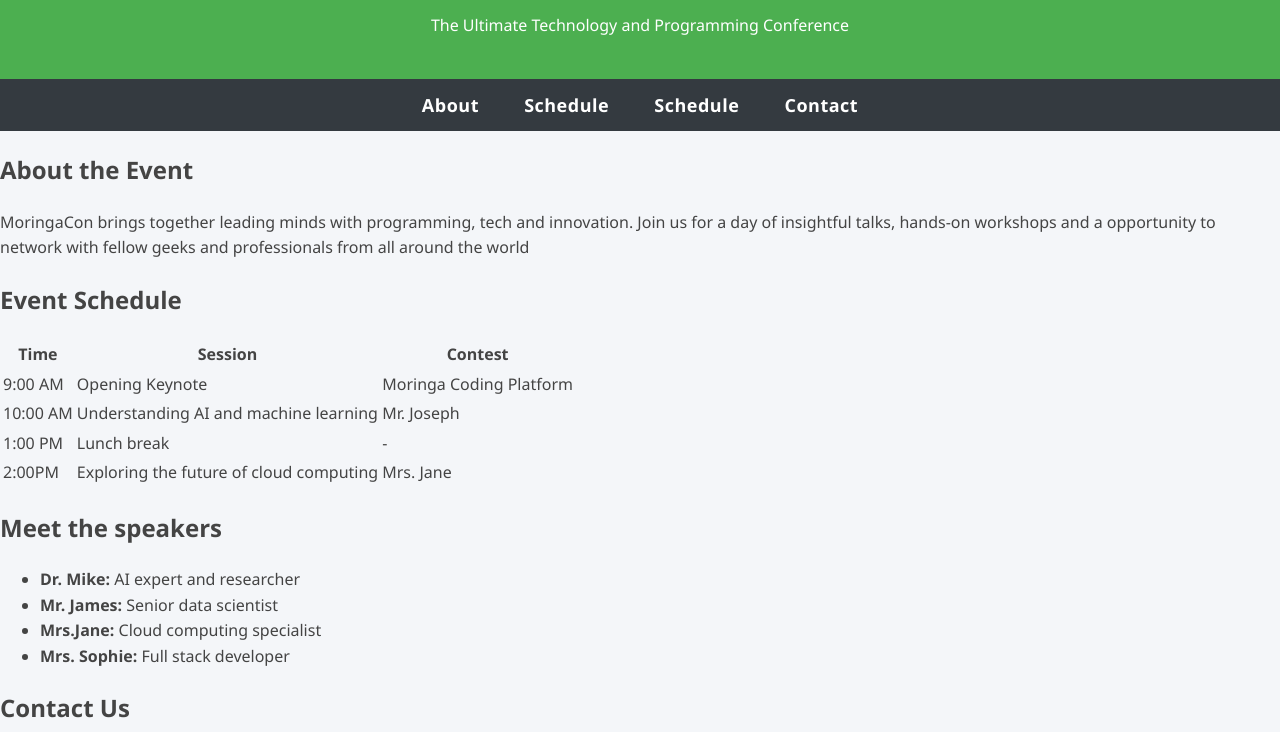
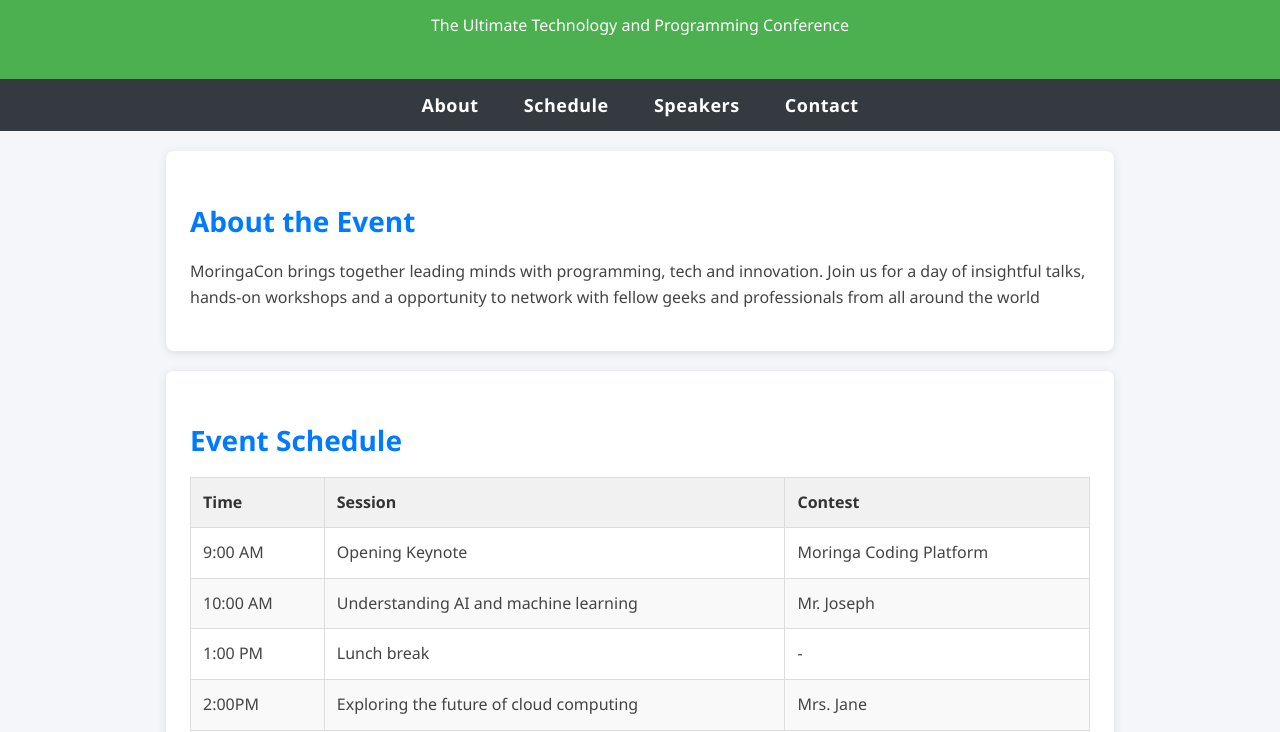
Before and after one commit to kimberlykanyorota-ui/geeks-website, a plain HTML site: page index.html in a window 1280 px wide. Shown: the part 91-823 px from the top of the page. Drawn offline with Linux system fonts and the light colour scheme.

Commit message:
feat: enhace section and table styles for improved layout

```diff
--- a/index.html
+++ b/index.html
@@ -17,7 +17,7 @@
     <nav>
       <a href="#about"> About </a>
       <a href="#schedule"> Schedule </a>
-      <a href="#speakers"> Schedule </a>
+      <a href="#speakers"> Speakers </a>
       <a href="#contact"> Contact </a>
     </nav>
     <!-- about section -->
@@ -38,9 +38,9 @@
         <!-- table head -->
         <thead>
           <tr>
-            <th>Time</th>
-            <th>Session</th>
-            <th>Contest</th>
+            <td>Time</td>
+            <td>Session</td>
+            <td>Contest</td>
           </tr>
         </thead>
         <!-- table body -->
--- a/style.css
+++ b/style.css
@@ -39,3 +39,55 @@
     color: #ff6347;
     text-decoration: underline;
 }
+section{
+    background-color: #ffffff;
+    border-radius: 8px;
+    margin: 20px auto;
+    max-width: 900px;
+    box-shadow: 0 2px 10px rgba(0, 0, 0, 0.1);
+    padding: 24px;
+    transition: box-shadow 0.3s ease;
+
+
+}
+section:hover{
+    box-shadow: 0 6px 18px rgba(0, 0, 0, 0.15);
+
+}
+section h2{
+    color: #007bff;
+    font-size: 28px;
+    margin-bottom: 14px;
+}
+table{
+    width: 100%;
+    margin-top: 14px;
+    border-collapse: collapse;
+
+}
+table th, table td{
+    padding: 12px;
+    text-align: left;
+    border: 1px solid #ddd;
+
+}
+table thead{
+    background-color: #f1f1f1;
+    font-weight: 600;
+    color: #333;
+}
+table tr:nth-child(even){
+    background-color: #f9f9f9;
+}
+ul{
+    list-style: none;
+    padding: 0;
+}
+ul li{
+    margin: 12px 0;
+    font-size: 20px;
+
+}
+ul li strong{
+    color: #007bff;
+}
```
